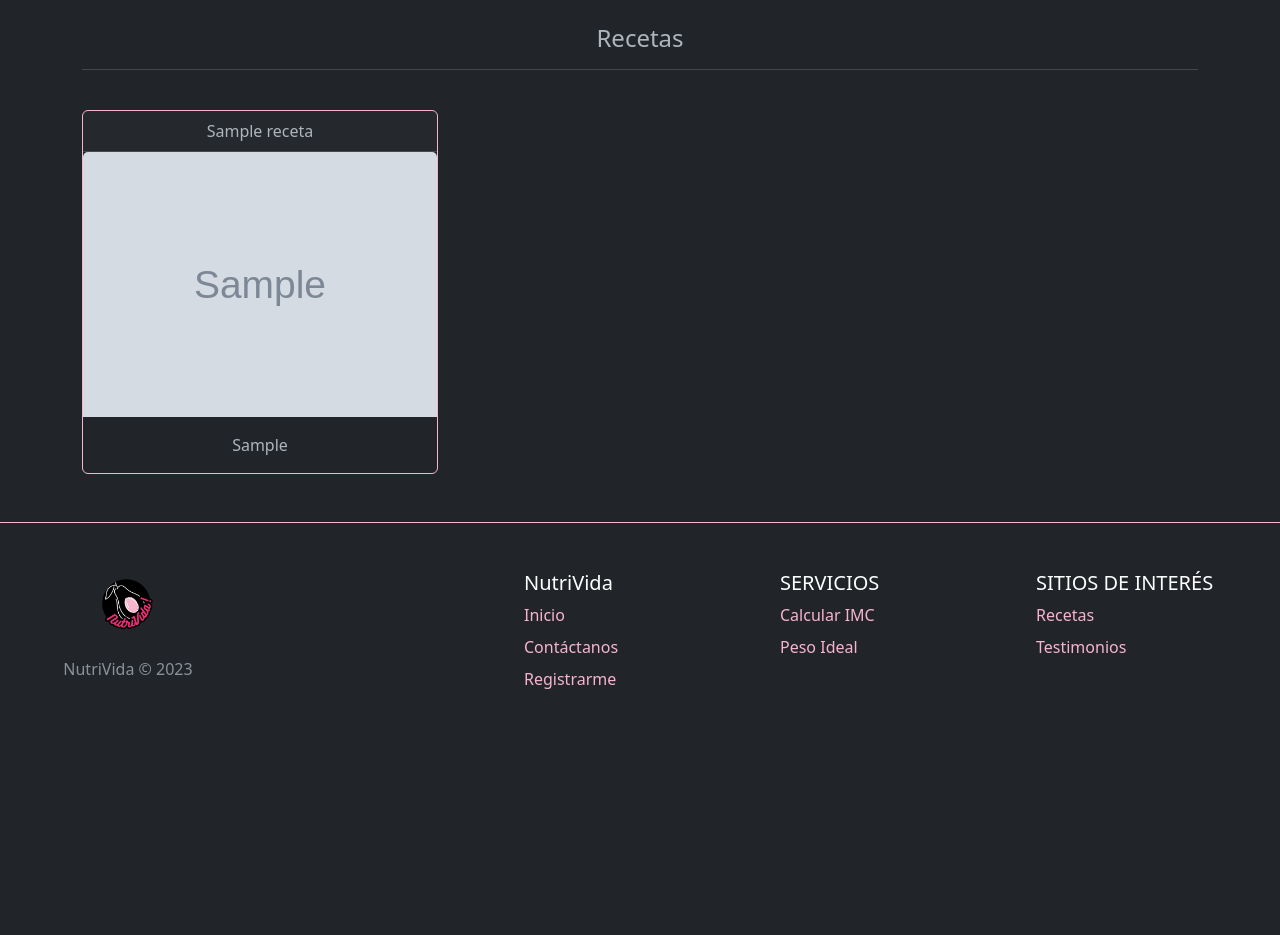
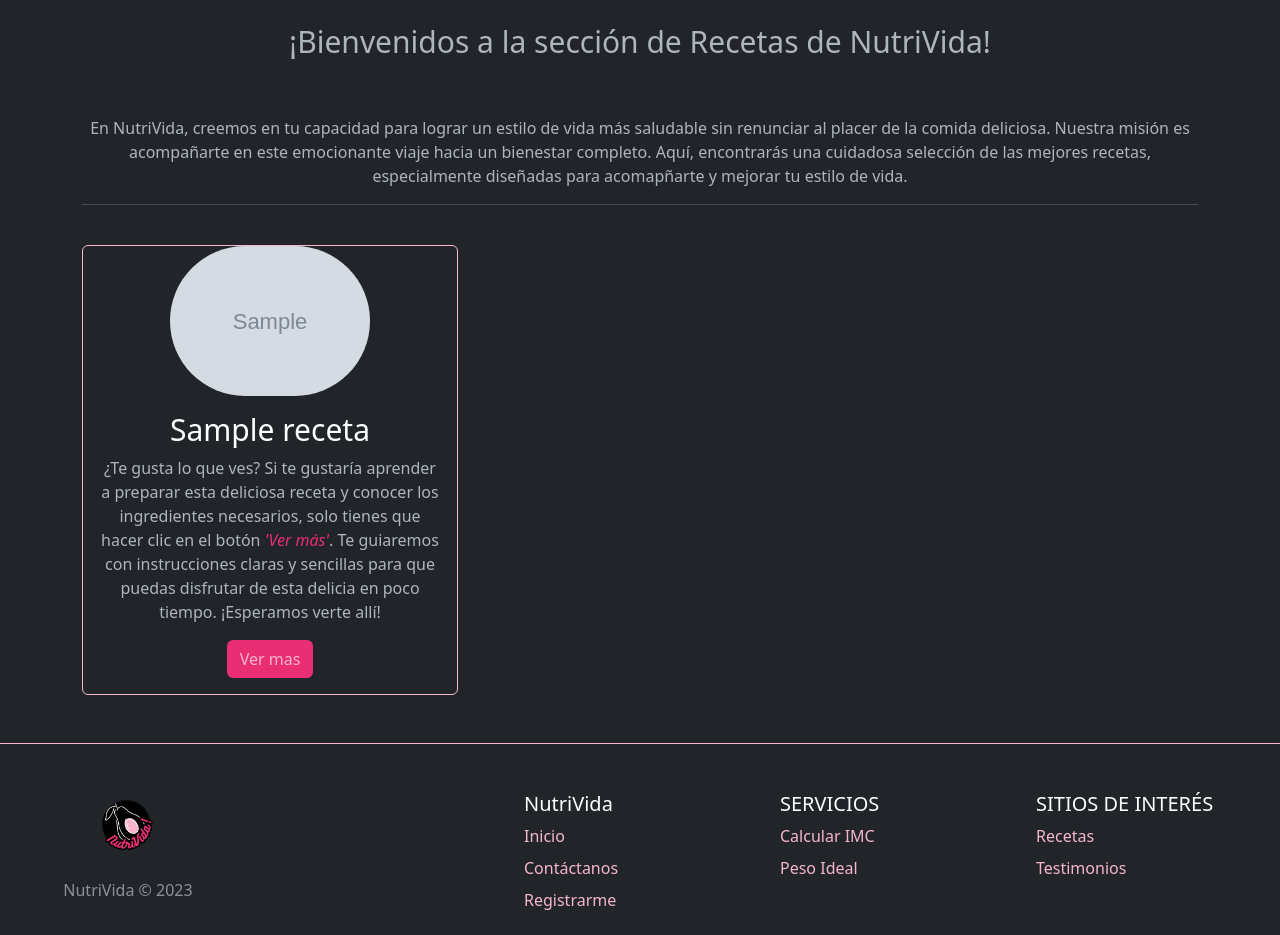
Before and after one commit to NaimaFarja/NutriVida_ExamenFinal, a Spring Boot app: page /receta in a window 1280 px wide. Shown: the part 82-1017 px from the top of the page. Before the commit the page ends 771 px from the top, so only its background shows below. Run offline with Spring Boot 4, Linux system fonts and the light colour scheme; tables that the repository leaves empty hold one stand-in row (values such as "Sample post"); grey boxes marked "Sample" are stand-in pictures; some libraries are stand-ins or nearby versions.

Commit message:
Estilos.
Realice uno cambios de estilos en las paginas de recetas.

```diff
--- a/NutriVida_ExamenFinal/src/main/resources/static/css/style.css
+++ b/NutriVida_ExamenFinal/src/main/resources/static/css/style.css
@@ -60,6 +60,29 @@
 	color:#e92e74;
 }
 
+.modal-content {
+    overflow:hidden;
+}
+
 .modal-body span{
 	color:#fff;
 }
+
+.modal-preparacion {
+	max-height: none;
+	overflow-y: visible;
+}
+.card-img-top{
+	max-width: 100%;
+	display: block;
+	margin: 0 auto;
+	box-sizing: border-box;
+	border-radius: 500px;
+	overflow: hidden;
+	object-fit: cover;
+}
+
+.card-title{
+	color:white;
+	font-size: 30px;
+}
--- a/NutriVida_ExamenFinal/src/main/resources/templates/receta.html
+++ b/NutriVida_ExamenFinal/src/main/resources/templates/receta.html
@@ -13,21 +13,58 @@
 
 		<!-- Contenedor principal -->
 		<div class="container mt-4 text-center">
-			<h4>Recetas</h4>
+			<h4 style="font-size: 30px;">¡Bienvenidos a la sección de Recetas de NutriVida!</h4>
+			<br><br>
+			<p>En NutriVida, creemos en tu capacidad para lograr un estilo de vida más saludable sin renunciar al placer de la
+			comida deliciosa. Nuestra misión es acompañarte en este emocionante viaje hacia un bienestar completo.
+			Aquí, encontrarás una cuidadosa selección de las mejores recetas, especialmente diseñadas para acomapñarte y
+			mejorar tu estilo de vida.</p>
 			<hr>
 			<!-- Enlace para crear una nueva receta (visible solo para el administrador) -->
-			<a th:href= "@{/receta_nueva}" th:if="${admin==true}">Nueva Receta</a>
+			<a class="btn btn-inter" th:href= "@{/receta_nueva}" th:if="${admin==true}">Nueva Receta</a>
 			<!-- Filas de tarjetas que muestran las recetas -->
-			<div class="row row-cols-1 row-cols-md-3 g-4 mt-1">
+			<div class="row row-cols-1 row-cols-md-3 g-4 mt-1" style="width: 75rem;">
 				<div class="col"  th:each="receta : ${receta}" >
 				    <div class="card h-100"  style=" border: 1px solid #F7B5CD">
-				    	<!-- Encabezado de la tarjeta que muestra el nombre de la receta -->
-				    	<div class="card-header"  th:text="*{receta.nombre}"></div>
 					    <!-- Imagen de la receta (si está disponible) -->
-				    	<img th:src="@{/uploads/}+*{receta.imagen}" class="card-img-top" th:if="*{receta.imagen!=null}">
+				  		<img th:src="@{/recetas/uploads/}+*{receta.imagen}" class="card-img-top" th:if="*{receta.imagen!=null}" style="width: 200px;">
+						  <div class="card-body">
+						  <!-- Titulo de la tarjeta que muestra el nombre de la receta -->
+						    <h5 class="card-title" th:text="*{receta.nombre}"></h5>
 						    <!-- Cuerpo de la tarjeta que muestra la descripción o preparación de la receta -->
-				      	<div class="card-body">
-					        <p class="card-text" th:text="*{receta.preparacion}"></p>
+						    <p > ¿Te gusta lo que ves? Si te gustaría aprender a preparar esta deliciosa receta
+						    y conocer los ingredientes necesarios, solo tienes que hacer clic en el botón
+						    <em style="color:#e92e74;">'Ver más'</em>. Te guiaremos con instrucciones claras y sencillas para que puedas disfrutar
+						    de esta delicia en poco tiempo. ¡Esperamos verte allí!</p>
+						    <a class="btn btn-inter" th:attr="data-bs-toggle='modal', data-bs-target='#userModal' + ${receta.id}">Ver mas</a>
+						  </div>
+					</div>
+				 </div>
+			 </div>
+			 <div class="modal fade" th:each="receta : ${receta}" th:id="'userModal' + ${receta.id}" tabindex="-1" aria-labelledby="exampleModalLabel" aria-hidden="true">
+			    <div class="modal-dialog">
+			        <div class="modal-content">
+			            <div class="modal-header">
+			            	<!-- Título del modal -->
+			            	<h1 class="modal-title fs-5">Información Detallada</h1>
+			                <button type="button" class="btn-close" data-bs-dismiss="modal" aria-label="Close"></button>
+			            </div>
+			            <div class="modal-body text-start">
+			                <!-- Información detallada de la receta -->
+			                <p>Nombre: <span th:text="${receta.nombre}"></span></p>
+			                <p class="mb-0">Ingredientes:</p>
+			                <ul>
+			                	<!-- Lista de ingredientes de la receta -->
+			                	<li th:each="ingrediente : ${receta.ingredientes}" th:text="${ingrediente.nombre}"></li>
+			                </ul>
+			                <p class="modal-preparacion">Categoria: <span th:text="${receta.categoria}"></span></p>
+			                <p>Preparación: <span th:text="${receta.preparacion}"></span></p>
+
+
+
+			            </div>
+			            <div class="modal-footer">
+			                <button type="button" class="btn btn-inter" data-bs-dismiss="modal">Cerrar</button>
 			            </div>
 			        </div>
 			    </div>
--- a/NutriVida_ExamenFinal/src/main/resources/templates/receta_nueva.html
+++ b/NutriVida_ExamenFinal/src/main/resources/templates/receta_nueva.html
@@ -47,9 +47,9 @@
 				</div>
 				<div class="col-sm-4">
 					<label for="preparacion" class="form-label">Preparacion</label>
-					<input th:field="*{preparacion}"
-						type="text" class="form-control" id="preparacion"
-						placeholder="Describa la preparacion">
+					<textarea th:field="*{preparacion}"
+						 class="form-control" id="preparacion"
+						placeholder="Describa la preparacion" rows="8" cols="50" maxlength="1000"></textarea>
 					<div class="text-danger" th:if="${#fields.hasErrors('preparacion')}" th:errors="*{preparacion}"></div>
 				</div>
 				<!-- Campo para cargar una imagen -->
```
Also changed, not shown: NutriVida_ExamenFinal/src/main/resources/templates/gestion_receta.html (+5 -4 lines). Lines whose indentation alone changed are shown as unchanged.
